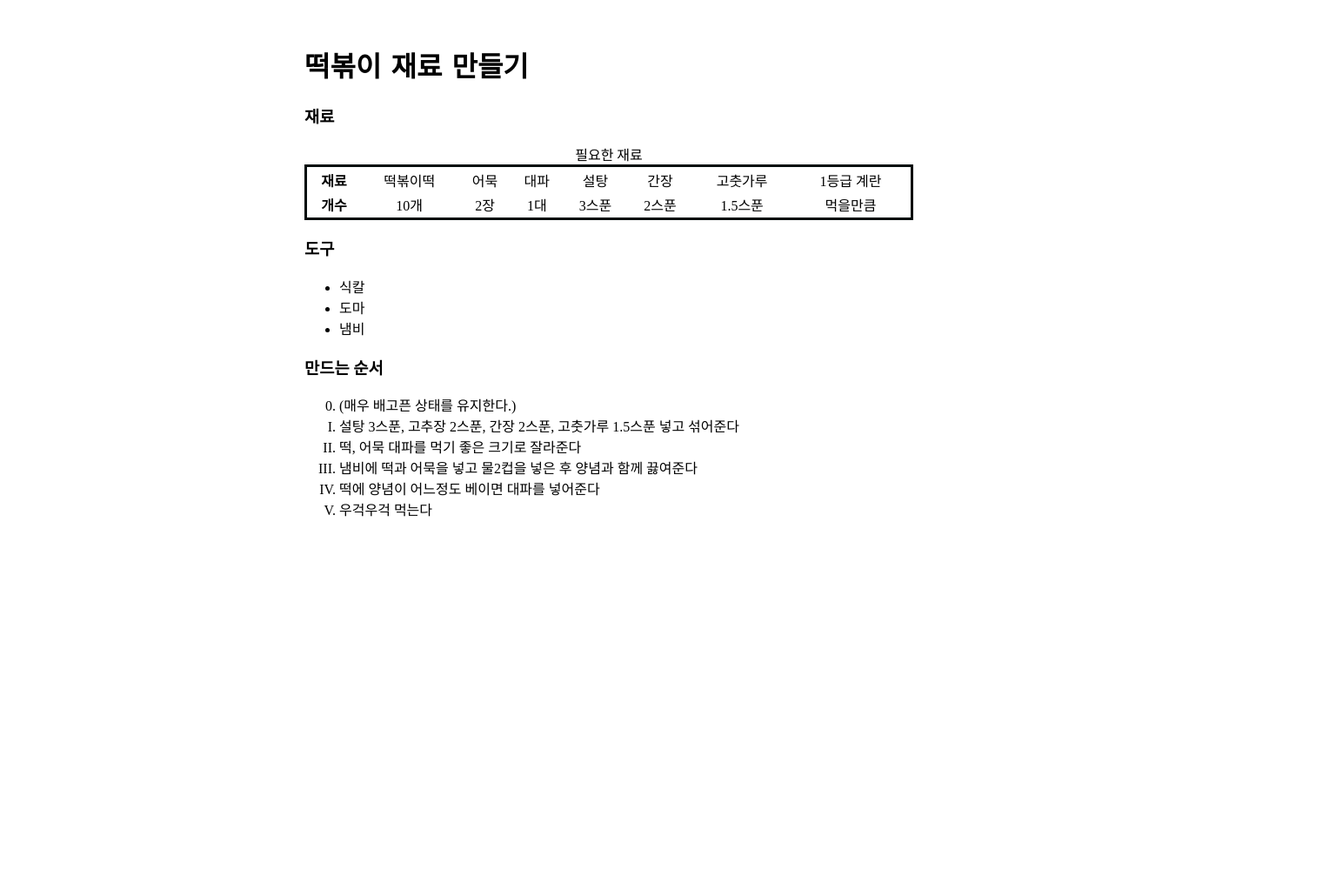
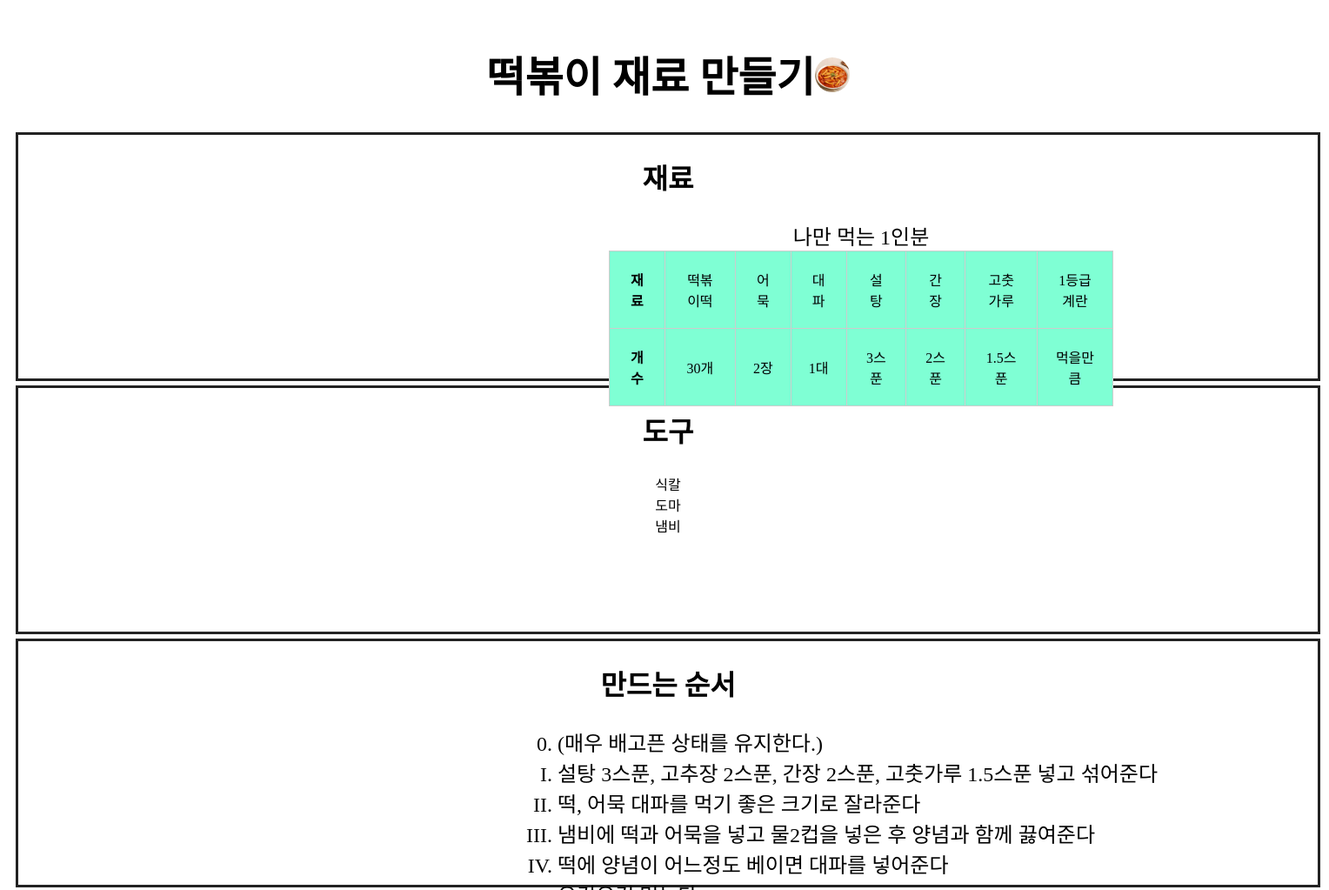
Before and after one commit to jihostudy/Comit, a plain HTML site: page recipe.html in a window 1280 px wide. Shown: the top 1023 px of the page at 87% size, 1528 px wide, since content can reach past the window. Before the commit the page ends 800 px from the top, so only its background shows below. Drawn offline with Linux system fonts and the light colour scheme; a web font is replaced by a local one.

Commit message:
commit modify_home

```diff
--- a/css/style.css
+++ b/css/style.css
@@ -1,22 +1,65 @@
 *{
-    box-sizing:border-box;
-}
-h1{
     font-family: 'Dongle', sans-serif;
     font-family: 'Nanum Pen Script', cursive;
+    font-family: 'Poor Story', cursive;
+    font-family: 'Song Myung', serif;
 }
-.food{
-    border : 3px solid rgb(0,9,9);
-    width : 700px;
-    text-align : center;
+section{
+    border: 3px solid #222;
+    margin-bottom: 5px;
+    padding: 20px;
+    height: 240px;
 }
-.tools{
-    list-style-image : inherit;
+h1, h3{
+    text-align: center;
+    position: relative;
 }
-.making{
-    background-image: url('../css/images/떡볶이.jpg');
-    background-color : #FFF;
-    width:600px;
-    margin : 20px auto;
-    padding : 10px;
+h2{
+    font-size: xx-large;
+    text-align: center;
+    margin-top: 5px;
 }
+ul{
+    text-align: center;
+    list-style: none;
+    margin: 0px;
+    padding: 0px;
+}
+ol{
+    text-align: left;
+    list-style: upper-roman;
+    margin: 0px;
+    padding: 0px;
+    margin-left: 600px;
+    font-size: x-large;
+}
+img{
+    border-radius: 50%;
+    padding: 0px;
+}
+table{
+    background-color: aquamarine;
+    position: absolute;
+    left: 700px;
+}
+table, th, td{
+    border: 1px solid #ccc;
+    border-collapse: collapse;
+}
+th, td{
+    margin: 50px;
+    padding: 20px;
+}
+#container{
+    width: 1500px;
+    height: 1500px;
+    border: none;
+    margin: 0 auto;
+    padding: 10px 10px;
+}
+#food{
+    text-align: center;
+}
+#title{
+    font-size: x-large;
+}
--- a/recipe.html
+++ b/recipe.html
@@ -2,15 +2,22 @@
 <html lang="ko">
 <head>
     <meta charset="UTF-8">
-    <title>지호의 특급 비밀 레시피</title>
+    <title>특급 비밀 레시피</title>
     <link rel="stylesheet" href="css/style.css">
+    <link rel="preconnect" href="https://fonts.googleapis.com">
+    <link rel="preconnect" href="https://fonts.gstatic.com" crossorigin>
+    <link href="https://fonts.googleapis.com/css2?family=Dongle:wght@300;400;700&family=Nanum+Pen+Script&family=Poor+Story&family=Song+Myung&display=swap" rel="stylesheet">
 </head>
 <body>
-    <div class="making">
-    <h1>떡볶이 재료 만들기</h1>
-    <h3>재료</h3>
-    <table class="food">
-        <caption>필요한 재료</caption>
+    <div id="container">
+        <header id="title">
+            <h1>떡볶이 재료 만들기<a href="https://www.youtube.com/watch?v=t4Es8mwdYlE" target="_blank"><img src = "images/떡볶이.jpg" alt="떡볶이 사진" width="40px"></a></h1>
+        </header>
+
+        <section id="food">
+            <h2>재료</h2>
+            <table>
+                <caption style="font-size: x-large;">나만 먹는 1인분</caption>
                 <tr>
                     <th>재료</th>
                     <td>떡볶이떡</td>
@@ -23,7 +30,7 @@
                 </tr>
                 <tr>
                     <th>개수</th>
-            <td>10개</td>
+                    <td>30개</td>
                     <td>2장</td>
                     <td>1대</td>
                     <td>3스푼</td>
@@ -32,13 +39,19 @@
                     <td>먹을만큼</td>
                 </tr>
             </table>
-    <h3>도구</h3>
-    <ul class = "tools">
+        </section>
+
+        <section id="tools">
+            <h2>도구</h2>
+            <ul>
                 <li>식칼</li>
                 <li>도마</li>
                 <li>냄비</li>
             </ul>
-    <h3>만드는 순서</h3>
+        </section>
+
+        <section id="sequence">
+            <h2>만드는 순서</h2>
             <ol start="0" type="I">
                 <li>(매우 배고픈 상태를 유지한다.)</li>
                 <li>설탕 3스푼, 고추장 2스푼, 간장 2스푼, 고춧가루 1.5스푼 넣고 섞어준다</li>
@@ -47,6 +60,7 @@
                 <li>떡에 양념이 어느정도 베이면 대파를 넣어준다</li>
                 <li>우걱우걱 먹는다</li>
             </ol>
+        </section>
     </div>
 </body>
 </html>
```
Lines whose indentation alone changed are shown as unchanged.
